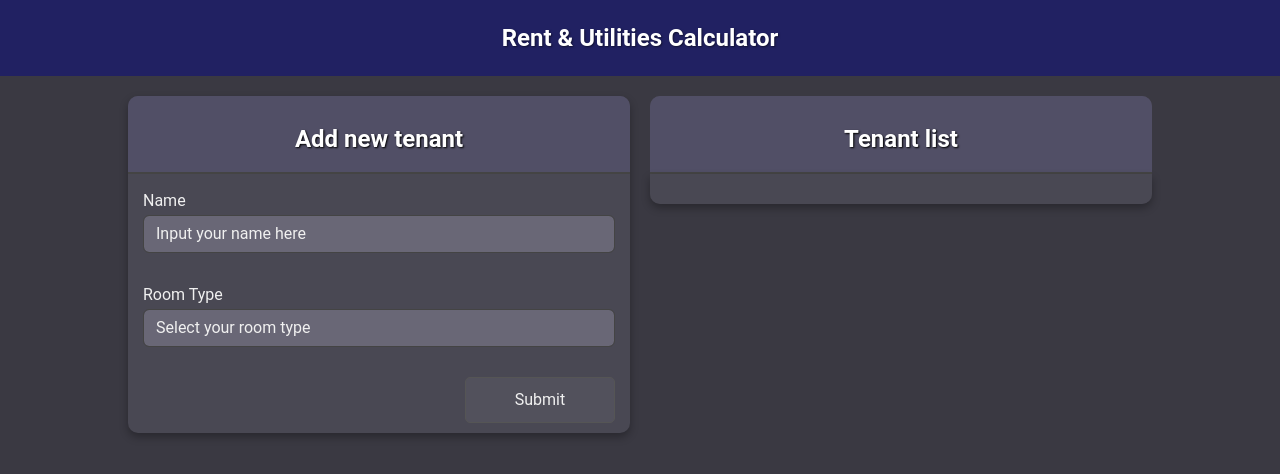
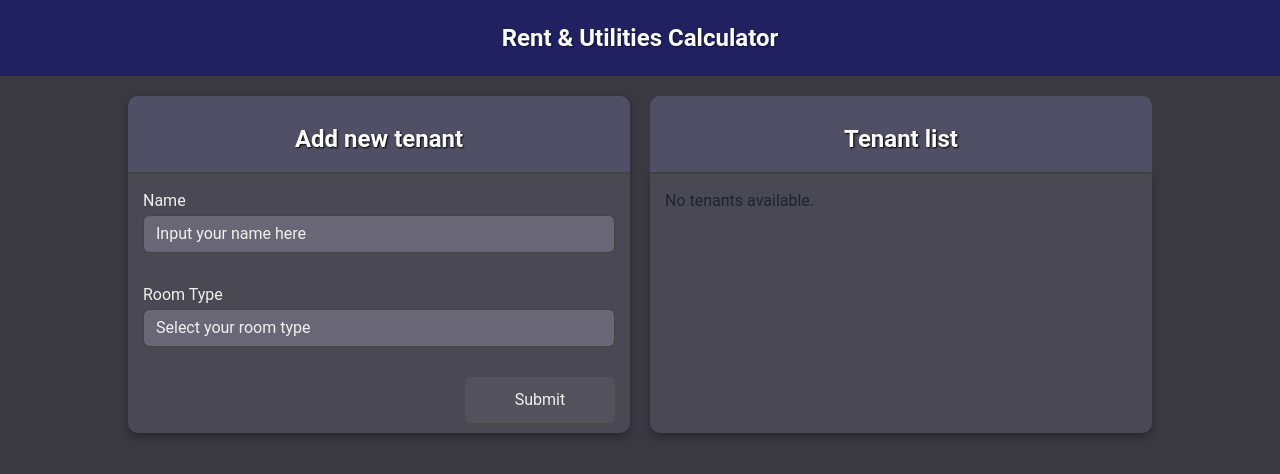
Before and after one commit to BodhiOng/Rent-And-Utilities-Calculator, a React (Create React App) app: page / in a window 1280 px wide. Shown: the top 474 px of the page. Built offline with nearby package versions, Linux system fonts and the light colour scheme.

Commit message:
Form heights are now even

```diff
--- a/src/App.js
+++ b/src/App.js
@@ -3,15 +3,22 @@ import './App.css';
 import Header from './Header';
 import AddTenantForm from './AddTenantForm';
 import TenantList from './TenantList';
-import { useState } from 'react';
+import { useEffect, useRef, useState } from 'react';
 
 function App() {
   const [tenants, setTenants] = useState([]);
+  const [formHeight, setFormHeight] = useState(0);
+  const formRef = useRef(null);
 
   const handleAddTenant = (tenant) => {
     setTenants([...tenants, tenant]);
   }
 
+  useEffect(() => {
+    if (formRef.current) {
+      setFormHeight(formRef.current.clientHeight)
+    }
+  }, []);
 
   return (
     <div className='parent-div'>
@@ -19,10 +26,10 @@ function App() {
         <Header/>
       </div>
       <div className='tenant-section'>
-        <div className='add-tenant-form'>
+        <div className='add-tenant-form' ref={formRef}>
           <AddTenantForm onAddTenant={handleAddTenant}/>
         </div>
-        <div className='tenant-list'>
+        <div className='tenant-list' style={{ height : `${formHeight}px` }}>
           <TenantList tenants={tenants}/>
         </div>
       </div>
--- a/src/TenantList.css
+++ b/src/TenantList.css
@@ -1,14 +1,18 @@
-.tenant-list-div {
+.tenant-list-wrapper {
     background-color: rgb(73, 72, 83);
+    display: flex;
+    flex-direction: column;
+    height: 100%;
     border-radius: 10px;
 }
 
 .tenant-list-container {
-    height: 100%;
+    flex-grow: 1;
     background-color: rgb(73, 72, 83);
     border-radius: 0 0 10px 10px;
     padding: 15px;
     box-shadow: 0 4px 8px rgba(0, 0, 0, 0.3);
+    overflow-y: auto;
 }
 
 .list-title {
--- a/src/TenantList.js
+++ b/src/TenantList.js
@@ -2,16 +2,20 @@ import './TenantList.css';
 
 function TenantList({ tenants }) {
     return(
-        <div className='tenant-list-div'>
+        <div className='tenant-list-wrapper'>
             <div className='list-title'>
                 <p className='list-title-text'>Tenant list</p>
             </div>
             <div className='tenant-list-container'>
-                <ul>
-                    {tenants.map((tenant, index) => (
-                        <li key={index}>{tenant.tenantName} - {tenant.roomType}</li>
-                    ))}
-                </ul>
+                {tenants.length > 0 ? (
+                    <ul>
+                        {tenants.map((tenant, index) => (
+                            <li key={index}>{tenant.tenantName} - {tenant.roomType}</li>
+                        ))}
+                    </ul>
+                ) : (
+                    <p className='empty-list-message'>No tenants available.</p>
+                )}
             </div>
         </div>
     );
```
